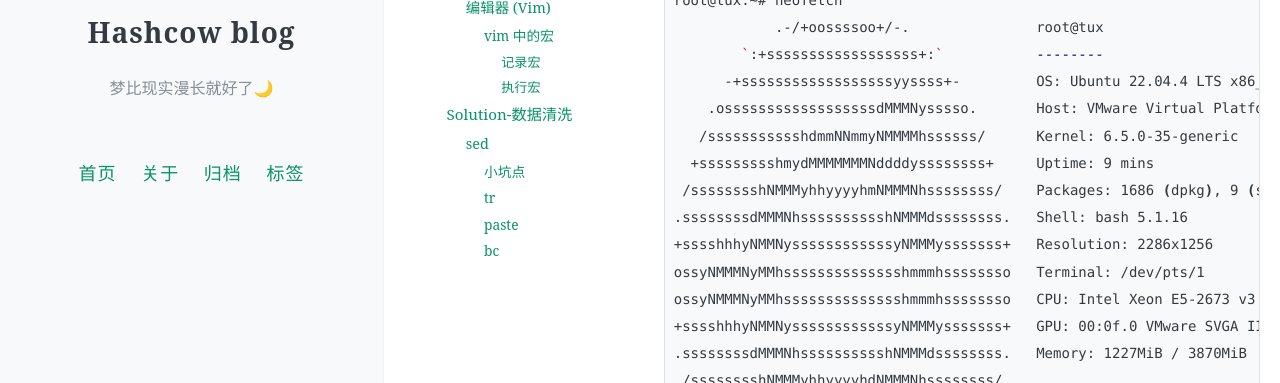
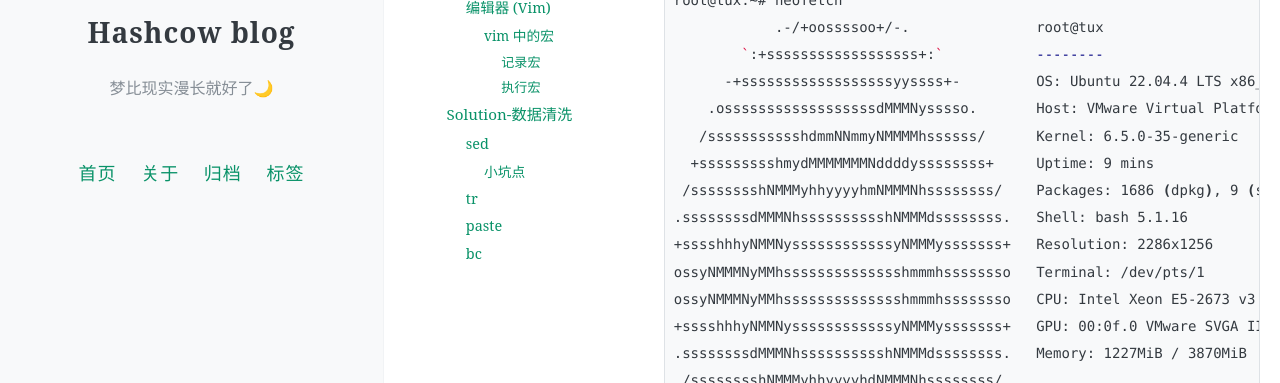
Before and after one commit to hashcowuwu/blog, a Jekyll site: the page built from _posts/2024-05-20-TheMissingSemesterofYourCSEducation.md, in a window 1280 px wide. Shown: the part 290-673 px from the top of the page. Built offline with Jekyll 4.4.1, drawn with Linux system fonts in a browser that asks for light colours; comment, search, counter and statistics services are not loaded.

````diff
--- a/_posts/2024-05-20-TheMissingSemesterofYourCSEducation.md
+++ b/_posts/2024-05-20-TheMissingSemesterofYourCSEducation.md
@@ -215,7 +215,7 @@ grep 也支持正则表达式
 
 以上都是`-E` 选项
 
-##### 小坑点
+#### 小坑点
 
 sed 和 grep ,正则表达式的区别
 
@@ -236,7 +236,7 @@ Perl兼容的正则表达式（PCRE）：使用-P选项时，grep使用PCRE。PC
 2.统计words文件 (/usr/share/dict/words) 中包含至少三个a 且不以's 结尾的单词个数。这些单词中，出现频率前三的末尾两个字母是什么？ sed的 y命令，或者 tr 程序也许可以帮你解决大小写的问题。共存在多少种词尾两字母组合？还有一个很 有挑战性的问题：哪个组合从未出现过？
 
 
-#### tr
+### tr
 
 tr 是一个 Linux 命令行工具，用于字符转换或删除。它是 "translate" 或 "type" 的缩写。tr 命令通常用于将输入数据中的一组字符转换为另一组字符，或者删除指定的字符。tr 命令非常简单，但功能强大，特别适合处理文本数据。
 
@@ -290,14 +290,14 @@ grep "systemd\[1\]"  starttime.txt | sed -E "s/.*=\ (.*)s\.$/\1/"| sort | tail -
 grep "systemd\[1\]" starttime.txt   | sed -E "s/.*=\ (.*)s\.$/\1/"| sort -r | tail -n1
 ```
 
-#### paste
+### paste
 
 Merge lines of files
 
 `-d` 指定行间隔字符，`-s` 确定字符（默认tap）
 
 
-####  bc
+###  bc
 
 arbitrary-precision arithmetic language
 
````
